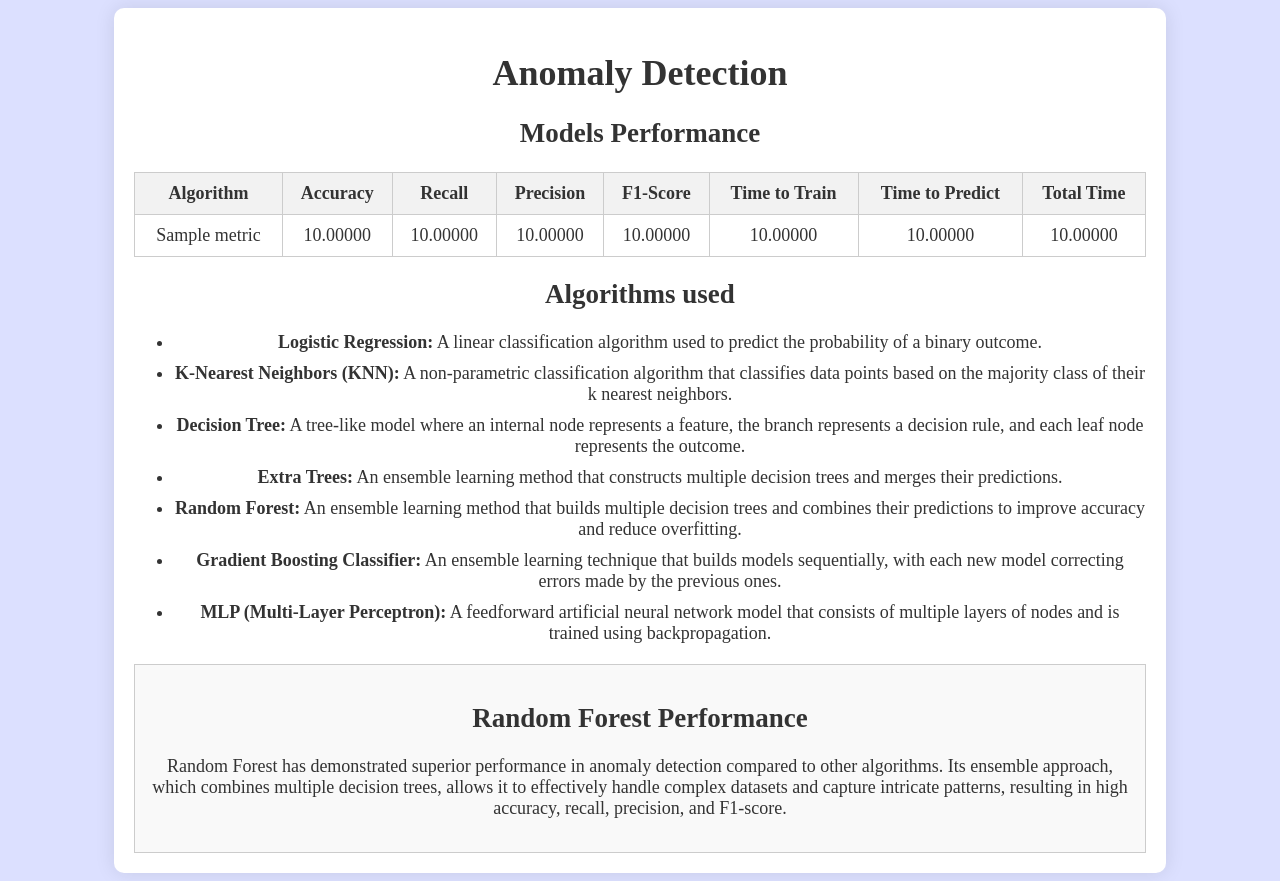
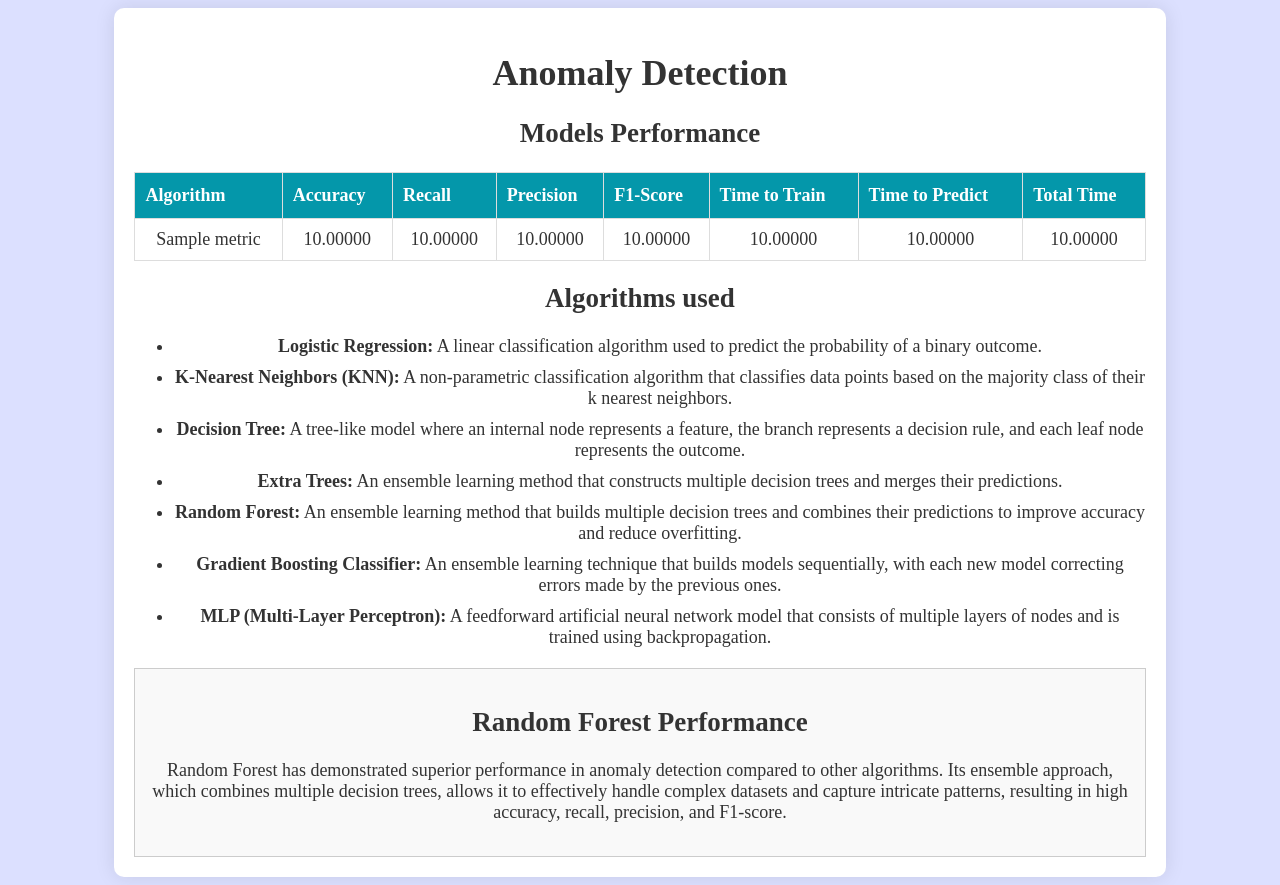
Before and after one commit to dedlinux777/anomaly_detection_security, a Flask app: template templates/index.html in a window 1280 px wide. Run offline with Flask 3, Linux system fonts and the light colour scheme; the template is opened without the code that fills it: most values are stand-ins (such as "Sample title", 1, 10 or a date in 2020); parts of the project's set-up code (start-up, migrations or seed data) failed here and were passed over.

Commit message:
Update index.html

```diff
--- a/templates/index.html
+++ b/templates/index.html
@@ -43,10 +43,14 @@
     }
     th, td {
       padding: 10px;
-      border: 1px solid #ccc;
+      border: 1px solid #ddd; /* Updated border color */
     }
     th {
-      background-color: #f2f2f2;
+      padding-top: 12px;
+      padding-bottom: 12px;
+      text-align: left;
+      background-color: #0497aa; /* Updated header background color */
+      color: white;
     }
     /* Explanation list */
     ul {
```
